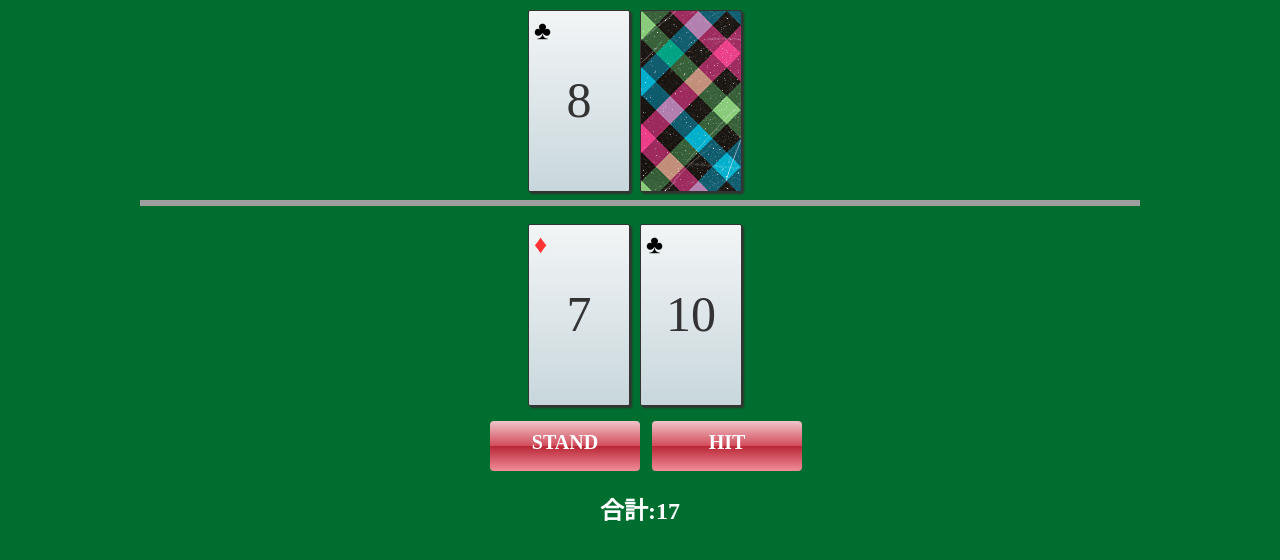
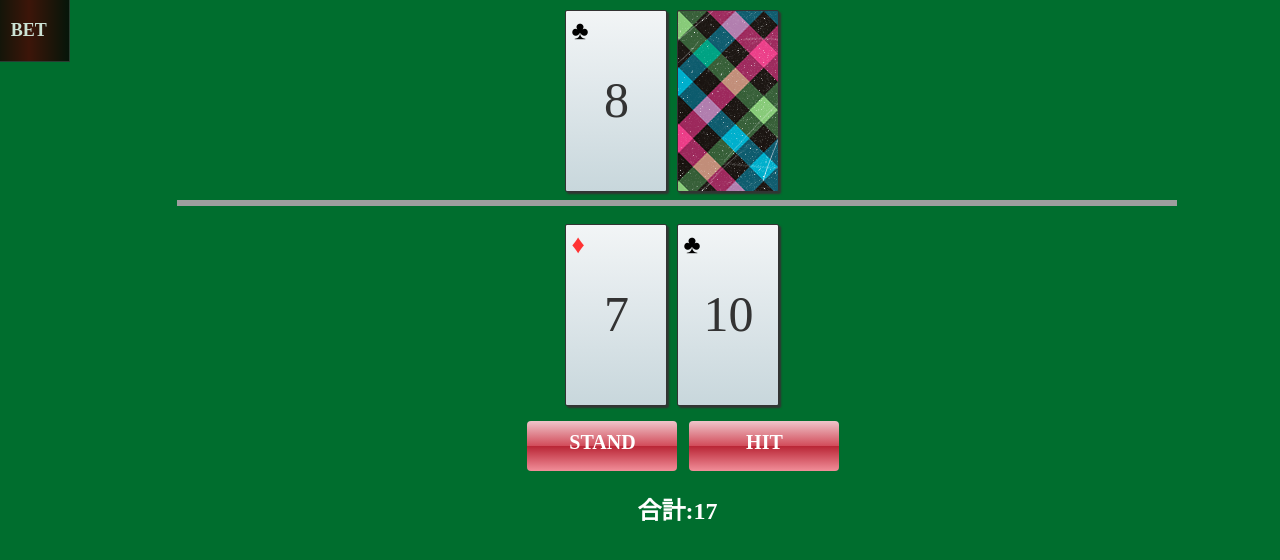
Before and after one commit to mtkfkd/blackjack, a PHP site: page /play.php in a window 1280 px wide. Shown: the top 560 px of the page. Run offline with PHP 8.4, Linux system fonts and the light colour scheme; some libraries are stand-ins or nearby versions; grey boxes are pictures that could not be loaded.

Commit message:
playでのbet変更の実装

```diff
--- a/index.php
+++ b/index.php
@@ -7,7 +7,7 @@
   <script src="https://code.jquery.com/jquery-3.2.1.min.js"></script>
 </head>
 <body>
-  <div class="container">
+  <div>
     <h1 class="title">BLACK JACK</h1>
     <form action="play.php" method="post">
       <p class="betClick">ベット額の変更</p>
--- a/play.php
+++ b/play.php
@@ -2,6 +2,12 @@
 session_start();
 $money = 50000;
 $bet = filter_input(INPUT_POST, "betValue" );
+if(isset($_POST['betValue'])) {
+  $_SESSION['betValue'] = $bet;
+}
+if(isset($_SESSION['betValue'])) {
+  $bet = $_SESSION['betValue'];
+}
 
 $gameend = false;
 $cards = array();
@@ -149,56 +155,56 @@ function sumupHands($hands)
 $message = null;
 if ($_SESSION['split'] === false) {
     if ($gameend == false && $pTotal < 21 && $oTotal < 21){
-      $message = '<h2 class="total">合計:' . $pTotal . '</h2>'. PHP_EOL;
+      $message = '      <h2 class="total">合計:' . $pTotal . '</h2>'. PHP_EOL;
     }  elseif (($pTotal < 21 || $pTotal > 21) && $oTotal === 21 && $ocnt === 2) {
-      $message = '<h2 class="oblackjack">相手がBlack Jack!!<br>あなたの負け</h2>' . PHP_EOL;
+      $message = '      <h2 class="oblackjack">相手がBlack Jack!!<br>あなたの負け</h2>' . PHP_EOL;
       $gameend = true;
     } elseif ($pTotal === 21 && $pcnt === 2) {
-      $message = '<h2 class="blackjack">Black Jack!!<br>あなたの勝ち!!</h2>' . PHP_EOL;
+      $message = '      <h2 class="blackjack">Black Jack!!<br>あなたの勝ち!!</h2>' . PHP_EOL;
       $gameend = true;
     } elseif ($pTotal === 21 && $pcnt > 2) {
-      $message = '<h2 class="oburst">あなた:'.$pTotal.'&nbsp;相手:'.$oTotal.'<br>あなたの勝ち</h2>' . PHP_EOL;  $gameend = true;
+      $message = '      <h2 class="oburst">あなた:'.$pTotal.'&nbsp;相手:'.$oTotal.'<br>あなたの勝ち</h2>' . PHP_EOL;  $gameend = true;
     } elseif ($pTotal === 21 && $oTotal === 21) {
-      $message = '<h2 class="blackjack">両者Black Jack!!<br>Nice Game!!</h2>' . PHP_EOL;
+      $message = '      <h2 class="blackjack">両者Black Jack!!<br>Nice Game!!</h2>' . PHP_EOL;
       $gameend = true;
     } elseif ($pTotal > 21 && $oTotal < 21) {
-      $message = '<h2 class="burst">××Burst××<br>あなたの負け</h2>' . PHP_EOL;
+      $message = '      <h2 class="burst">××Burst××<br>あなたの負け</h2>' . PHP_EOL;
       $gameend = true;
     } elseif ($pTotal > 21 && $oTotal > 21) {
-      $message = '<h2 class="burst">両者××Burst××<br>引き分け</h2>' . PHP_EOL;
+      $message = '      <h2 class="burst">両者××Burst××<br>引き分け</h2>' . PHP_EOL;
       $gameend = true;
     } elseif ($pTotal < 21 && $oTotal > 21) {
-      $message = '<h2 class="oburst">相手の××Burst××<br>あなたの勝ち!!</h2>' . PHP_EOL;
+      $message = '      <h2 class="oburst">相手の××Burst××<br>あなたの勝ち!!</h2>' . PHP_EOL;
       $gameend = true;
     } elseif ($gameend == true && $pTotal <= 21 && $oTotal <= 21 && $pTotal < $oTotal) {
-      $message = '<h2 class="burst">あなた:'.$pTotal.'&nbsp;相手:'.$oTotal.'<br>あなたの負け</h2>' . PHP_EOL;
+      $message = '      <h2 class="burst">あなた:'.$pTotal.'&nbsp;相手:'.$oTotal.'<br>あなたの負け</h2>' . PHP_EOL;
     } elseif ($gameend == true && $pTotal <= 21 && $oTotal <= 21 && $pTotal == $oTotal) {
-      $message = '<h2 class="burst">あなた:'.$pTotal.'&nbsp;相手:'.$oTotal.'<br>引き分け</h2>' . PHP_EOL;
+      $message = '      <h2 class="burst">あなた:'.$pTotal.'&nbsp;相手:'.$oTotal.'<br>引き分け</h2>' . PHP_EOL;
     } elseif ($gameend == true && $pTotal <= 21 && $oTotal <= 21 && $pTotal > $oTotal) {
-      $message = '<h2 class="oburst">あなた:'.$pTotal.'&nbsp;相手:'.$oTotal.'<br>あなたの勝ち</h2>' . PHP_EOL;
+      $message = '      <h2 class="oburst">あなた:'.$pTotal.'&nbsp;相手:'.$oTotal.'<br>あなたの勝ち</h2>' . PHP_EOL;
     }
 } elseif ($_SESSION['split'] === true) {
     if ($srTotal >= 21 || isset($_GET['standR'])) {
         if ($oTotal > 21 && $slTotal > 21 && $srTotal > 21) {
-            $message = '<h2 class="burst">両者××Burst××<br>引き分け</h2>' . PHP_EOL;
+            $message = '      <h2 class="burst">両者××Burst××<br>引き分け</h2>' . PHP_EOL;
             $gameend = true;
         } elseif ($oTotal > 21 && ($slTotal <= 21 || $srTotal <= 21)) {
-            $message = '<h2 class="oburst">相手の××Burst××<br>あなたの勝ち!!</h2>' . PHP_EOL;
+            $message = '      <h2 class="oburst">相手の××Burst××<br>あなたの勝ち!!</h2>' . PHP_EOL;
             $gameend = true;
         } elseif ($oTotal <= 21 && $slTotal > 21 && $srTotal > 21) {
-            $message = '<h2 class="burst">××Burst××<br>あなたの負け</h2>' . PHP_EOL;
+            $message = '      <h2 class="burst">××Burst××<br>あなたの負け</h2>' . PHP_EOL;
             $gameend = true;
-        } elseif ($oTotal == $slTotal && $oTotal== $srTotal) {
-            $message = '<h2 class="burst">あなた:'.$slTotal.'&nbsp;相手:'.$oTotal.'<br>引き分け</h2>' . PHP_EOL;
+        } elseif (($oTotal === $slTotal && $srTotal <= $slTotal) || ($oTotal === $srTotal && $srTotal >= $slTotal)) {
+            $message = '      <h2 class="burst">あなた(左):'.$slTotal.'&nbsp;(右):'.$srTotal.'<br>相手:'.$oTotal.'<br>引き分け</h2>' . PHP_EOL;
             $gameend = true;
         } elseif ($oTotal < $slTotal && $oTotal < $srTotal) {
-            $message = '<h2 class="oburst">あなた(左):'.$slTotal.'&nbsp;(右):'.$srTotal.'<br>相手:'.$oTotal.'<br>あなたの勝ち</h2>' . PHP_EOL;
+            $message = '      <h2 class="oburst">あなた(左):'.$slTotal.'&nbsp;(右):'.$srTotal.'<br>相手:'.$oTotal.'<br>あなたの勝ち</h2>' . PHP_EOL;
             $gameend = true;
         } elseif ($oTotal < $slTotal || $oTotal < $srTotal) {
-            $message = '<h2 class="oburst">あなた(左):'.$slTotal.'&nbsp;(右):'.$srTotal.'<br>相手:'.$oTotal.'<br>あなたの勝ち</h2>' . PHP_EOL;
+            $message = '      <h2 class="oburst">あなた(左):'.$slTotal.'&nbsp;(右):'.$srTotal.'<br>相手:'.$oTotal.'<br>あなたの勝ち</h2>' . PHP_EOL;
             $gameend = true;
         } elseif ($oTotal > $slTotal && $oTotal > $srTotal) {
-            $message = '<h2 class="burst">あなた(左):'.$slTotal.'&nbsp;(右):'.$srTotal.'<br>相手:'.$oTotal.'<br>あなたの負け</h2>';
+            $message = '      <h2 class="burst">あなた(左):'.$slTotal.'&nbsp;(右):'.$srTotal.'<br>相手:'.$oTotal.'<br>あなたの負け</h2>';
             $gameend = true;
         }
     }
@@ -217,7 +223,7 @@ if ($gameend == false && !isset($_GET['standR']) && $player[0]['num'] === $playe
           <p class="btn"><a href="?hitR">HIT(右)</a></p>';
 } elseif ($gameend == false &&  !isset($_GET['standR']) && !isset($_GET['hitR'])) {
   $btn = '<p class="btn"><a href="?stand">STAND</a></p>
-          <p class="btn"><a href="?hit">HIT</a></p>';
+        <p class="btn"><a href="?hit">HIT</a></p>'.PHP_EOL;
 } elseif ($gameend == true || isset($_GET['standR']) || $srTotal >= 21) {
   $btn = '<p class="btn"><a href="?reset">RESET</a></p>';
 }
@@ -242,41 +248,49 @@ $_SESSION['playerSR'] = $playerSR;
   <meta charset="UTF-8">
   <title>ブラックジャック</title>
   <link rel="stylesheet" href="style.css">
+  <script src="https://code.jquery.com/jquery-3.2.1.min.js"></script>
 </head>
 <body>
+  <div class="allwrap">
+    <div class="menu">
+      <p class="menubtn">BET</p>
+      <form action="play.php" method="post">
+        <p class="preValue">$<input type="text" name="betValue" id="betValue" value="<?= $bet ?>" disabled></p>
+      <input type="hidden" name="betValue" id="betValue2" value="5000">
+      <input type="range" name="bet" id="bet" date-input="betValue"  max="50000" min="1000" step="500" value="<?= $bet ?>">
+      <input type="submit" class="change" value="変更する">
+      </form>
+    </div>
     <div class="container">
       <div class="handWrapper">
 <?php
 if ($gameend == false){
   foreach ($opponent as $opponentNum){
     if ($opponentNum === reset($opponent)) {
-      echo '<div class="handwrap">
-        <div class="hand">
+      echo '        <div class="hand">
           <p class="suit ', $opponentNum['suit'], '">', $suit_mark[$opponentNum['suit']], '</p>
           <p class="handValue">', $opponentNum['num'], '</p>
-        </div>
-      </div>';
+        </div>',PHP_EOL;
     } else {
-    echo '<div class="handwrap">
+    echo '
         <div class="opphand">
           <p class="suit ', $opponentNum['suit'], '"></p>
           <p class="handValue"></p>
-            </div>
-          </div>';
+        </div>',PHP_EOL;
     }
   }
 } elseif ($gameend == true){
   foreach ($opponent as $opponentNum){
     if ($opponentNum === reset($opponent)) {
-      echo '<div class="hand">
+      echo '        <div class="hand">
           <p class="suit ', $opponentNum['suit'], '">', $suit_mark[$opponentNum['suit']], '</p>
           <p class="handValue">', $opponentNum['num'], '</p>
-        </div>';
+        </div>',PHP_EOL;
     } else {
-    echo '  <div class="resulthand">
+    echo '      <div class="resulthand">
               <p class="suitRe ', $opponentNum['suit'], '">', $suit_mark[$opponentNum['suit']], '</p>
               <p class="handValueRe">', $opponentNum['num'], '</p>
-            </div>';
+            </div>',PHP_EOL;
     }
   }
 }
@@ -286,13 +300,13 @@ if ($gameend == false){
 <?php
 if (!isset($_GET['standR']) &&!isset($_GET['split']) && (!isset($_GET['hitL']) && !isset($_GET['standL'])) && !isset($_GET['hitR'])) {
 
-    echo'<div class="handWrapper">',PHP_EOL;
+    echo'      <div class="handWrapper">',PHP_EOL;
 
     foreach ($player as $playerNum){
-      echo '  <div class="hand">
+      echo '        <div class="hand">
           <p class="suit ', $playerNum['suit'], '">', $suit_mark[$playerNum['suit']], '</p>
           <p class="handValue">', $playerNum['num'], '</p>
-              </div>';
+        </div>',PHP_EOL;
     }
 } else {
 //   echo '<pre>';
@@ -334,10 +348,38 @@ if (!isset($_GET['standR']) &&!isset($_GET['split']) && (!isset($_GET['hitL']) &
       <div class="result">
   <?php
 echo $message;
-
   ?>
       </div><!-- /.result -->
       </form>
     </div> <!-- /.container -->
+  </div> <!-- /.allwrap -->
+  <script>
+    ;$(function() {
+      'use strict';
+        var clickflag = 0;
+      $('.menubtn').click(function(){
+        if(clickflag === 0) {
+          $('.menu:not(:animated)').animate({left:'0'},400);
+          $('#bet:not(:animated)').animate({opacity:'1'});
+          $('#betValue:not(:animated)').animate({opacity:'1'});
+          $('.preValue:not(:animated)').animate({opacity:'1'});
+          clickflag = 1;
+        } else if(clickflag === 1) {
+          $('.menu:not(:animated)').animate({left:'-290px'},400);
+          $('#bet:not(:animated)').animate({opacity:''});
+          $('#betValue:not(:animated)').animate({opacity:''});
+          $('.preValue:not(:animated)').animate({opacity:''});
+          clickflag = 0;
+        }
+      });
+
+      $('#bet').on('input', function(){
+        var value = $(this).val();
+        $('#betValue').val(value);
+        $('#betValue2').val(value);
+      });
+    });
+
+  </script>
 </body>
 </html>
--- a/style.css
+++ b/style.css
@@ -265,6 +265,12 @@ input[type=range]:focus::-ms-fill-upper {
 /*==================================
 --- GameSide ---
 ===================================*/
+.container {
+  margin-left: 0;
+  position: relative;
+  left: -100px;
+  z-index: 0;
+}
 .handWrapper {
   display: flex;
   justify-content: center;
@@ -398,9 +404,67 @@ input[type=range]:focus::-ms-fill-upper {
     opacity: 1;
   }
 }
-/*=======================
-btn,result
-=======================*/
+
+/*==================================
+--- Menu ---
+===================================*/
+.allwrap {
+  display: flex;
+  width: 100%;
+  height: 100%;
+}
+.menu {
+  background: #070000;
+  background: linear-gradient(to right, #070000, #4c0001, #070000);
+  left: -285px;
+  margin: 0;
+  opacity: 0.8;
+  position: relative;
+  height: 300px;
+  width: 350px;
+  z-index: 1;
+}
+.menubtn {
+  background: #070000;
+  background: linear-gradient(to right, #070000, #4c0001, #070000);
+  border: 1px solid #333;
+  border-left: none;
+  border-top: none;
+  color: #fff;
+  cursor: pointer;
+  font-size: 18px;
+  font-weight: bold;
+  margin: 0;
+  position: absolute;
+  padding: 20px 10px;
+  right: -80px;
+  text-align: center;
+  top: 0px;
+  width: 60px;
+  z-index: 2;
+}
+.change {
+  background: linear-gradient(
+    to bottom,
+    rgba(239,197,202,1) 0%,
+    rgba(210,75,90,1) 50%,
+    rgba(186,39,55,1) 51%,
+    rgba(241,142,153,1) 100%);
+  border: none;
+  border-radius: 4px;
+  color: #fff;
+  cursor: pointer;
+  display: block;
+  font-size: 18px;
+  margin: 50px auto 0;
+  width: 200px;
+}
+.change:active {
+  color: #22f;
+}
+/*=================================
+--- btn,result ---
+===================================*/
 .btn {
   margin-top: 15px;
   margin-left: 12px;
```
Lines whose indentation alone changed are shown as unchanged.
